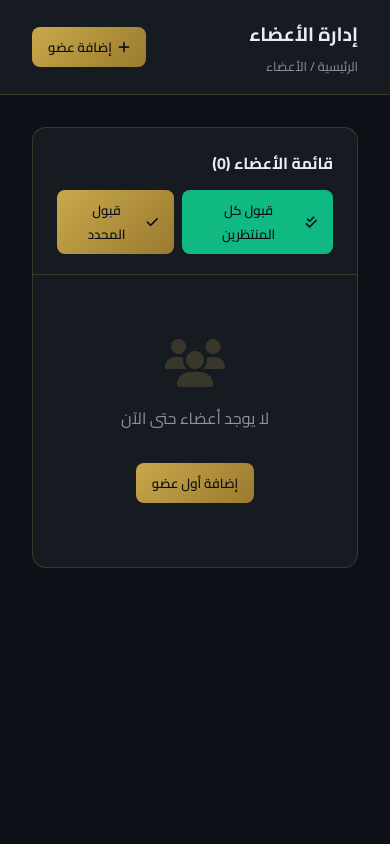
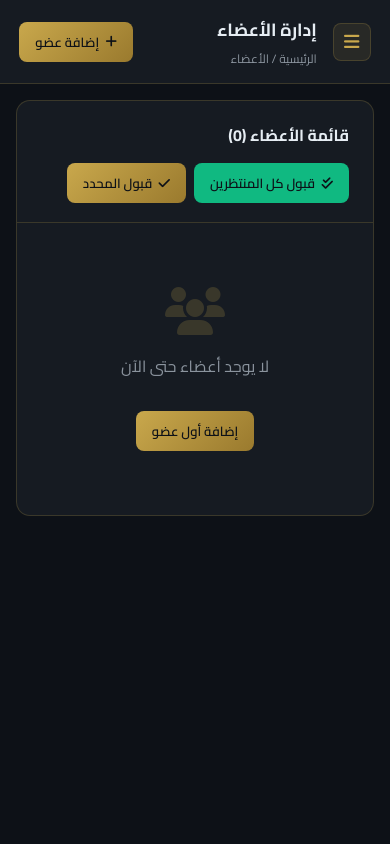
Before and after one commit to L-U-P-I-N/masoung, a Laravel app: template resources/views/admin/members/index.blade.php in a window 390 px wide. Run offline with Laravel 10, Linux system fonts and the light colour scheme; the template is opened without the code that fills it, so the values that code supplies are empty; data comes from the database, SQL or seed files in the repository; settings files or empty folders that the repository lacks are supplied.

Commit message:
Enhance Admin UI: Add mobile responsiveness, sidebar toggle, and cleanup obsolete fields

```diff
--- a/resources/views/admin/dashboard.blade.php
+++ b/resources/views/admin/dashboard.blade.php
@@ -68,7 +68,7 @@
 </div>
 
 
-<div style="display:grid;grid-template-columns:1fr 1fr;gap:1.5rem">
+<div class="stat-grid" style="margin-bottom: 1.5rem;">
 
     {{-- آخر الأخبار --}}
     <div class="table-wrap">
@@ -79,6 +79,7 @@
         @if($latestNews->isEmpty())
         <div class="empty"><i class="fas fa-newspaper"></i>لا توجد أخبار</div>
         @else
+        <div class="table-responsive">
             <table>
                 <thead><tr><th>العنوان</th><th>الحالة</th><th>التاريخ</th></tr></thead>
                 <tbody>
@@ -95,6 +96,7 @@
                     @endforeach
                 </tbody>
             </table>
+        </div>
         @endif
     </div>
 
@@ -107,6 +109,7 @@
         @if($latestActs->isEmpty())
         <div class="empty"><i class="fas fa-calendar-alt"></i>لا توجد أنشطة</div>
         @else
+        <div class="table-responsive">
             <table>
                 <thead><tr><th>النشاط</th><th>التاريخ</th><th>الحالة</th></tr></thead>
                 <tbody>
@@ -123,6 +126,7 @@
                     @endforeach
                 </tbody>
             </table>
+        </div>
         @endif
     </div>
 
--- a/resources/views/admin/members/index.blade.php
+++ b/resources/views/admin/members/index.blade.php
@@ -36,7 +36,7 @@
             <a href="{{ route('admin.members.create') }}" class="btn btn-primary">إضافة أول عضو</a>
         </div>
     @else
-    <div style="overflow-x:auto">
+    <div class="table-responsive">
     <form id="bulkApproveForm" action="{{ route('admin.members.approve.bulk') }}" method="POST" onsubmit="return confirm('هل أنت متأكد من الموافقة على الأعضاء المحددين؟')">
         @csrf @method('PATCH')
     <table>
@@ -49,7 +49,6 @@
                 <th>المنصب</th>
                 <th>المهنة</th>
                 <th>رقم الهاتف</th>
-                <th>الموقع</th>
                 <th>الحالة</th>
                 <th>الإجراءات</th>
             </tr>
@@ -78,7 +77,6 @@
                 <td style="color:var(--text-muted)">{{ $m->position ?? 'member' }}</td>
                 <td style="color:var(--text-muted)">{{ $m->profession ?? '---' }}</td>
                 <td style="direction:ltr;font-size:0.85rem">{{ $m->phone ?? '---' }}</td>
-                <td style="color:var(--text-muted)">{{ $m->location ?? '---' }}</td>
                 <td>
                     <span class="badge {{ $m->is_active ? 'badge-green' : 'badge-yellow' }}">
                         {{ $m->is_active ? 'نشط' : 'بانتظار الموافقة' }}
@@ -99,7 +97,7 @@
                         </a>
                         <form action="{{ route('admin.members.delete', $m->id) }}" method="POST" onsubmit="return confirm('هل أنت متأكد من الحذف؟')">
                             @csrf @method('DELETE')
-                            <button type="submit" class="btn btn-delete">
+                            <button type="submit" class="btn btn-del">
                                 <i class="fas fa-trash"></i> حذف
                             </button>
                         </form>
--- a/resources/views/layouts/admin.blade.php
+++ b/resources/views/layouts/admin.blade.php
@@ -25,15 +25,22 @@
             --sidebar-w:260px;
         }
         * { margin:0; padding:0; box-sizing:border-box; }
-        body { font-family:'Cairo',sans-serif; background:var(--dark); color:var(--text); min-height:100vh; display:flex; }
+        body { font-family:'Cairo',sans-serif; background:var(--dark); color:var(--text); min-height:100vh; display:flex; position: relative; overflow-x: hidden; }
 
         /* SIDEBAR */
         .sidebar {
             width:var(--sidebar-w); background:var(--dark2);
             border-left:1px solid var(--border);
             position:fixed; top:0; right:0; bottom:0;
-            display:flex; flex-direction:column; overflow-y:auto; z-index:100;
+            display:flex; flex-direction:column; overflow-y:auto; z-index:1000;
+            transition: transform 0.3s cubic-bezier(0.4, 0, 0.2, 1);
         }
+        .sidebar-overlay {
+            position: fixed; top: 0; left: 0; right: 0; bottom: 0;
+            background: rgba(0,0,0,0.6); backdrop-filter: blur(4px);
+            z-index: 999; display: none; opacity: 0; transition: opacity 0.3s;
+        }
+        .sidebar-overlay.active { display: block; opacity: 1; }
         .sidebar-head {
             padding:1.5rem; border-bottom:1px solid var(--border);
             display:flex; align-items:center; gap:0.8rem;
@@ -78,11 +85,17 @@
             padding:1rem 2rem; display:flex; align-items:center; justify-content:space-between;
             position:sticky; top:0; z-index:50;
         }
-        .topbar h1 { font-size:1.2rem; font-weight:700; }
-        .topbar .breadcrumb { font-size:0.8rem; color:var(--text-muted); margin-top:0.15rem; }
+        .topbar h1 { font-size:1.1rem; font-weight:700; white-space: nowrap; overflow: hidden; text-overflow: ellipsis; }
+        .topbar .breadcrumb { font-size:0.75rem; color:var(--text-muted); margin-top:0.1rem; }
         .topbar-actions { display:flex; gap:0.7rem; }
 
-        .content { padding:2rem; flex:1; }
+        .menu-btn {
+            display: none; background: rgba(201,168,76,0.1); border: 1px solid var(--border);
+            color: var(--gold); width: 38px; height: 38px; border-radius: 8px;
+            align-items: center; justify-content: center; font-size: 1.1rem; cursor: pointer;
+        }
+
+        .content { padding:1.5rem; flex:1; width: 100%; max-width: 1400px; margin: 0 auto; }
 
         /* ALERTS */
         .alert {
@@ -110,7 +123,8 @@
         .table-wrap { background:var(--dark2); border:1px solid var(--border); border-radius:14px; overflow:hidden; }
         .table-head { padding:1.2rem 1.5rem; border-bottom:1px solid var(--border); display:flex; align-items:center; justify-content:space-between; flex-wrap:wrap; gap:0.8rem; }
         .table-head h2 { font-size:1rem; font-weight:700; }
-        table { width:100%; border-collapse:collapse; }
+        .table-responsive { width: 100%; overflow-x: auto; -webkit-overflow-scrolling: touch; }
+        table { width:100%; border-collapse:collapse; min-width: 500px; }
         th { padding:0.8rem 1.2rem; background:var(--dark3); font-size:0.78rem; font-weight:700; color:var(--text-muted); text-align:right; letter-spacing:0.5px; white-space:nowrap; }
         td { padding:1rem 1.2rem; border-top:1px solid rgba(201,168,76,0.08); font-size:0.88rem; vertical-align:middle; }
         tr:hover td { background:rgba(201,168,76,0.03); }
@@ -161,14 +175,21 @@
 
         /* MOBILE */
         @media(max-width:900px){
-            .sidebar { transform:translateX(100%); transition:transform 0.3s; }
-            .sidebar.open { transform:translateX(0); }
-            .main { margin-right:0; }
+            .sidebar { transform:translateX(100%); }
+            .sidebar.active { transform:translateX(0); }
+            .main { margin-right:0; width: 100%; }
+            .topbar { padding: 0.8rem 1.2rem; }
+            .menu-btn { display: flex; }
+            .content { padding: 1rem; }
+            .stat-grid { grid-template-columns: 1fr; }
+            .form-grid { grid-template-columns: 1fr; }
         }
     </style>
     @stack('styles')
 </head>
 <body>
+
+<div class="sidebar-overlay" id="overlay"></div>
 
 <aside class="sidebar" id="sidebar">
     <div class="sidebar-head">
@@ -249,9 +270,14 @@
 
 <div class="main">
     <div class="topbar">
-        <div>
-            <h1>@yield('page-title', 'لوحة التحكم')</h1>
-            <div class="breadcrumb">@yield('breadcrumb', 'الرئيسية')</div>
+        <div style="display: flex; align-items: center; gap: 1rem;">
+            <button class="menu-btn" id="menuToggle">
+                <i class="fas fa-bars"></i>
+            </button>
+            <div>
+                <h1>@yield('page-title', 'لوحة التحكم')</h1>
+                <div class="breadcrumb">@yield('breadcrumb', 'الرئيسية')</div>
+            </div>
         </div>
         <div class="topbar-actions">
             @yield('topbar-actions')
@@ -271,5 +297,26 @@
 </div>
 
 @stack('scripts')
+<script>
+    const menuToggle = document.getElementById('menuToggle');
+    const sidebar = document.getElementById('sidebar');
+    const overlay = document.getElementById('overlay');
+
+    if(menuToggle) {
+        menuToggle.addEventListener('click', () => {
+            sidebar.classList.add('active');
+            overlay.classList.add('active');
+            document.body.style.overflow = 'hidden';
+        });
+    }
+
+    if(overlay) {
+        overlay.addEventListener('click', () => {
+            sidebar.classList.remove('active');
+            overlay.classList.remove('active');
+            document.body.style.overflow = '';
+        });
+    }
+</script>
 </body>
 </html>
```
Lines whose indentation alone changed are shown as unchanged.
